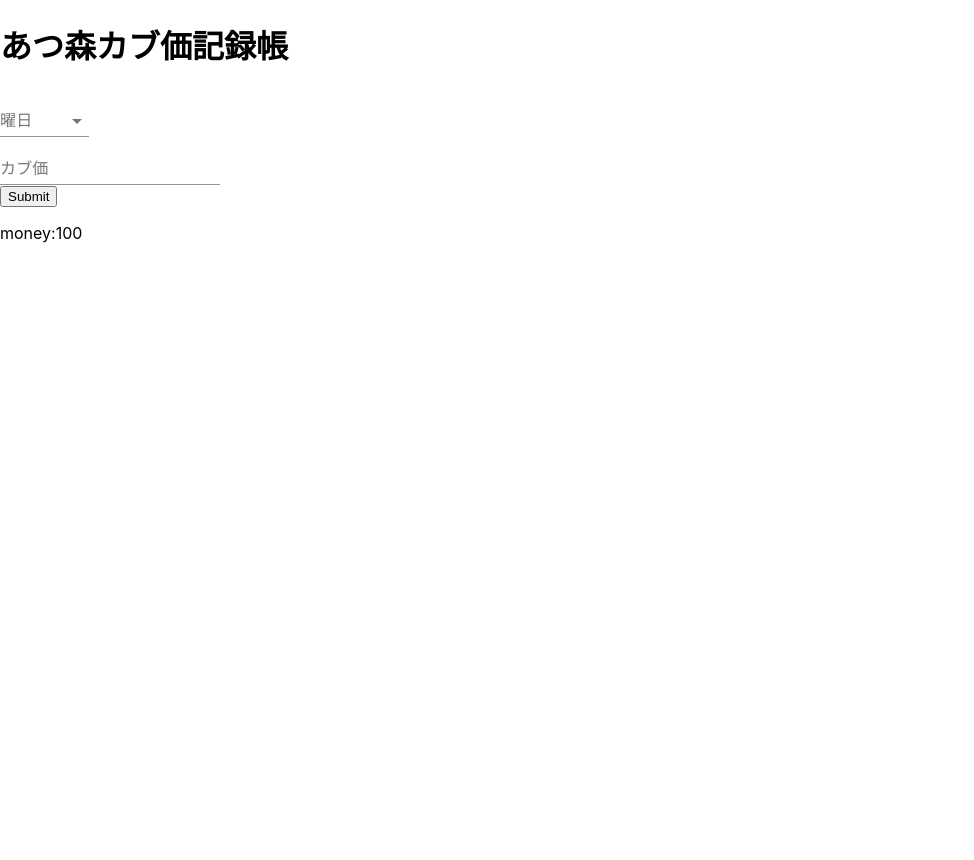
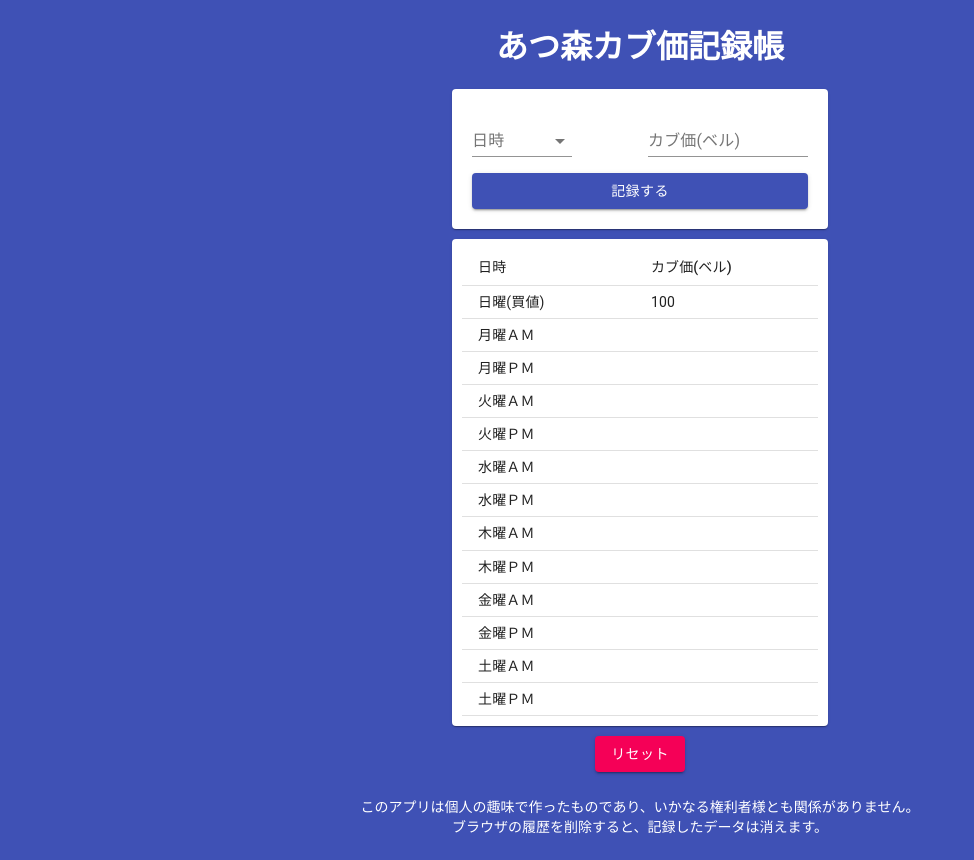
Before and after one commit to ukinn/kabu, a React (Create React App) app: page / in a window 1280 px wide. Shown: the whole page, without its empty margins (0-974 px from the left). Before the commit the page ends 800 px from the top, so only its background shows below. Built offline with nearby package versions, Linux system fonts and the light colour scheme.

Commit message:
完成（１回目）

```diff
--- a/public/index.html
+++ b/public/index.html
@@ -1,6 +1,15 @@
 <!DOCTYPE html>
 <html lang="en">
   <head>
+      <!-- Global site tag (gtag.js) - Google Analytics -->
+      <script async src="https://www.googletagmanager.com/gtag/js?id=UA-144991657-1"></script>
+      <script>
+        window.dataLayer = window.dataLayer || [];
+        function gtag(){dataLayer.push(arguments);}
+        gtag('js', new Date());
+
+        gtag('config', 'UA-144991657-1');
+      </script>
     <meta charset="utf-8" />
     <link rel="icon" href="%PUBLIC_URL%/favicon.ico" />
     <meta name="viewport" content="width=device-width, initial-scale=1" />
@@ -28,7 +37,20 @@
   </head>
   <body>
     <noscript>You need to enable JavaScript to run this app.</noscript>
-    <div id="root"></div>
+    <div id="root"></div><!-- Global site tag (gtag.js) - Google Analytics -->
+    <script async src="https://www.googletagmanager.com/gtag/js?id=UA-144991657-1"></script>
+    <script>
+      window.dataLayer = window.dataLayer || [];
+      function gtag(){dataLayer.push(arguments);}
+      gtag('js', new Date());
+
+      gtag('config', 'UA-144991657-1');
+    </script>
+    <footer>
+      <p>このアプリは個人の趣味で作ったものであり、いかなる権利者様とも関係がありません。<br>
+        ブラウザの履歴を削除すると、記録したデータは消えます。
+      </p>
+    </footer>
     <!--
       This HTML file is a template.
       If you open it directly in the browser, you will see an empty page.
--- a/src/actions/index.js
+++ b/src/actions/index.js
@@ -1,5 +1,6 @@
 export const GET = 'GET';
 export const SAVE = 'SAVE';
+export const RESET = 'RESET';
 
 export const getPrice = (
   {type: GET}
@@ -8,3 +9,7 @@ export const getPrice = (
 export const savePrice = (values) => (
   {type: SAVE, values}
 );
+
+export const resetPrice = (
+  {type: RESET}
+);
--- a/src/components/App.js
+++ b/src/components/App.js
@@ -1,44 +1,61 @@
 import React, { Component } from 'react';
 
-import { savePrice, getPrice } from '../actions';
+import { savePrice, getPrice, resetPrice } from '../actions';
 import { connect } from 'react-redux';
 import { Field, reduxForm } from 'redux-form';
-// import styled from 'styled-components';
+
+import styled from 'styled-components';
+
+import Container from '@material-ui/core/Container';
+import Grid from '@material-ui/core/Grid';
 import FormControl from '@material-ui/core/FormControl';
 import InputLabel from '@material-ui/core/InputLabel';
 import Select from '@material-ui/core/Select';
 import TextField from '@material-ui/core/TextField';
+import Button from '@material-ui/core/Button';
+import Table from '@material-ui/core/Table';
+import TableBody from '@material-ui/core/TableBody';
+import TableCell from '@material-ui/core/TableCell';
+import TableContainer from '@material-ui/core/TableContainer';
+import TableHead from '@material-ui/core/TableHead';
+import TableRow from '@material-ui/core/TableRow';
+import Paper from '@material-ui/core/Paper';
 
-// const kabukas = [
-//   {sun: '100'},
-//   {mon_am: ''},
-//   {mon_pm: ''},
-//   {tue_am: ''},
-//   {tue_pm: ''},
-//   {wed_am: ''},
-//   {wed_pm: ''},
-//   {thu_am: ''},
-//   {thu_pm: ''},
-//   {fri_am: ''},
-//   {fri_pm: ''},
-//   {sat_am: ''},
-//   {sat_pm: ''},
-// ]
-//
+import { styled as uiStyled } from '@material-ui/core/styles';
+
+const MyPaper = uiStyled(Paper)({
+  margin: '10px',
+  padding: '20px'
+})
+const MyTableContainer = uiStyled(TableContainer)({
+  margin: '10px',
+  padding:'10px',
+});
+const ResetButton = uiStyled(Button)({
+  margin:'0 auto',
+  display: 'block',
+});
+
+const MyHeader = styled.h1`
+  text-align: center;
+  color: white;
+`;
+
+
 const dates = [
-  {en: 'sun', ja: '日曜'},
-  {en: 'mon_am', ja: '月曜ＰＭ'},
-  {en: 'mon_pm', ja: '月曜ＡＭ'},
-  {en: 'tue_am', ja: '火曜ＰＭ'},
-  {en: 'tue_pm', ja: '火曜ＡＭ'},
-  {en: 'wed_am', ja: '水曜ＰＭ'},
-  {en: 'wed_pm', ja: '水曜ＡＭ'},
-  {en: 'thu_am', ja: '木曜ＰＭ'},
-  {en: 'thu_pm', ja: '木曜ＡＭ'},
-  {en: 'fri_am', ja: '金曜ＰＭ'},
-  {en: 'fri_pm', ja: '金曜ＡＭ'},
-  {en: 'sat_am', ja: '土曜ＰＭ'},
-  {en: 'sat_pm', ja: '土曜ＡＭ'},
+  {en: 'sun', ja: '日曜(買値)'},
+  {en: 'mon_am', ja: '月曜ＡＭ'},
+  {en: 'mon_pm', ja: '月曜ＰＭ'},
+  {en: 'tue_am', ja: '火曜ＡＭ'},
+  {en: 'tue_pm', ja: '火曜ＰＭ'},
+  {en: 'wed_am', ja: '水曜ＡＭ'},
+  {en: 'wed_pm', ja: '水曜ＰＭ'},
+  {en: 'thu_am', ja: '木曜ＡＭ'},
+  {en: 'thu_pm', ja: '木曜ＰＭ'},
+  {en: 'fri_am', ja: '金曜ＡＭ'},
+  {en: 'fri_pm', ja: '金曜ＰＭ'},
+  {en: 'sat_am', ja: '土曜ＡＭ'},
+  {en: 'sat_pm', ja: '土曜ＰＭ'},
 ];
 
 
@@ -48,8 +65,10 @@ class App extends Component {
     this.submit = this.submit.bind(this);
     this.renderDateSelect = this.renderDateSelect.bind(this);
     this.renderTextField = this.renderTextField.bind(this);
+    this.renderTable = this.renderTable.bind(this);
+    this.handleReset = this.handleReset.bind(this);
   }
-
+  //localStorageのデータを取得
   componentDidMount(){
     const { getPrice } = this.props;
     getPrice();
@@ -69,7 +88,7 @@ class App extends Component {
       const { input } = field;
       return (
         <div>
-          <InputLabel htmlFor="date-select">曜日</InputLabel>
+          <InputLabel htmlFor="date-select">日時</InputLabel>
           <Select {...input} native inputProps={{
               id: 'date-select',
             }}>
@@ -79,19 +98,16 @@ class App extends Component {
         </div>
       );
     };
-
     return(
       <div>
-        <Field name="date" component={renderComponent}>
-        </Field>
+        <Field name="date" component={renderComponent}></Field>
       </div>
     );
   }
-
   renderTextField(){
     const renderComponent = (field)=> {
       const { input } = field;
-      return (<TextField label="カブ価" {...input} />)
+      return (<TextField label="カブ価(ベル)" {...input} />)
     };
     return (
         <div>
@@ -99,23 +115,67 @@ class App extends Component {
         </div>
     )
   }
+  renderTable(){
+    const { prices } = this.props;
+    const renderTableCells = ()=> {
+      const tableCells = dates.map((date,index)=>{
+        return(
+          <TableRow key={date.en}>
+            <TableCell>{date.ja}</TableCell>
+            <TableCell>{prices[date.en]}</TableCell>
+          </TableRow>
+        )
+      })
+      return tableCells;
+    }
+    return(
+      <MyTableContainer component={Paper}>
+        <Table size="small">
+          <TableHead>
+            <TableRow>
+              <TableCell>日時</TableCell>
+              <TableCell>カブ価(ベル)</TableCell>
+            </TableRow>
+          </TableHead>
+          <TableBody>
+            {renderTableCells()}
+          </TableBody>
+        </Table>
+      </MyTableContainer>
+    );
+  }
+  handleReset(){
+    const { resetPrice } = this.props;
+    resetPrice();
+  }
 
   render(){
-    const { handleSubmit, prices } = this.props;
+    const { handleSubmit } = this.props;
     return(
-      <div className="wrapper">
-      <h1>
+      <Container maxWidth="xs">
+        <MyHeader>
           あつ森カブ価記録帳
-      </h1>
+        </MyHeader>
         <form onSubmit={handleSubmit(this.submit)}>
+          <MyPaper>
+            <Grid container spacing={2}>
+              <Grid item xs={6}>
                 <FormControl>
                   {this.renderDateSelect()}
                 </FormControl>
+              </Grid>
+              <Grid item xs={6}>
                 {this.renderTextField()}
-        <button type="submit">Submit</button>
+              </Grid>
+              <Grid item xs={12}>
+                <div><Button variant="contained" color="primary" fullWidth type="submit">記録する</Button></div>
+              </Grid>
+            </Grid>
+          </MyPaper>
         </form>
-      <p>money:{prices.sun}</p>
-      </div>
+        {this.renderTable()}
+        <ResetButton onClick={this.handleReset} variant="contained" color="secondary">リセット</ResetButton>
+      </Container>
     );
   };
 }
@@ -127,6 +187,7 @@ const mapStateToProps = (state) => {
 const mapDispatchToProps = (dispatch) => ({
   getPrice: ()=> dispatch(getPrice),
   savePrice: (values)=> dispatch(savePrice(values)),
+  resetPrice: ()=> dispatch(resetPrice),
 });
 
 export default connect(mapStateToProps, mapDispatchToProps)(reduxForm({ form:'KABUKA' })(App));
--- a/src/index.css
+++ b/src/index.css
@@ -5,9 +5,17 @@ body {
     sans-serif;
   -webkit-font-smoothing: antialiased;
   -moz-osx-font-smoothing: grayscale;
+  background-color: #3f51b5;
 }
 
 code {
   font-family: source-code-pro, Menlo, Monaco, Consolas, 'Courier New',
     monospace;
 }
+
+footer{
+  text-align: center;
+  padding: 10px;
+  font-size: 14px;
+  color: white;
+}
--- a/src/reducers/prices.js
+++ b/src/reducers/prices.js
@@ -1,5 +1,5 @@
 
-import { GET, SAVE } from '../actions';
+import { GET, SAVE, RESET } from '../actions';
 
 let initialState = {
   sun: '100',
@@ -16,38 +16,23 @@ let initialState = {
   sat_am: '',
   sat_pm: '',
 };
-// let initialState = {
-//   sun: '100',
-//   mon_am: '1',
-//   mon_pm: '11',
-//   tue_am: '111',
-//   tue_pm: '111',
-//   wed_am: '13',
-//   wed_pm: '534',
-//   thu_am: '35',
-//   thu_pm: '53',
-//   fri_am: '346',
-//   fri_pm: '364',
-//   sat_am: '7',
-//   sat_pm: '45',
-// };
 
 export default (prices = initialState, action) => {
   switch(action.type) {
     case GET:
-      console.log('getきた')
       prices = JSON.parse(localStorage.getItem('kabuka')) || prices;
-      console.log(prices);
       return prices;
     case SAVE:
-      console.log(action);
-      //form の内容を反映
-      prices[action.values.date] = action.values.price;
-      // console.log(prices);
+      //form の内容を反映,ディープコピーじゃないと際レンダリングされない
+      const newPrice = {...prices};
+      newPrice[action.values.date] = action.values.price;
+      localStorage.setItem('kabuka', JSON.stringify(newPrice));
+      return newPrice;
+    case RESET:
+      prices = initialState;
       localStorage.setItem('kabuka', JSON.stringify(prices));
       return prices;
     default:
-    // console.log('何にもきてない');
       return prices;
   }
 }
```
Lines whose indentation alone changed are shown as unchanged.
